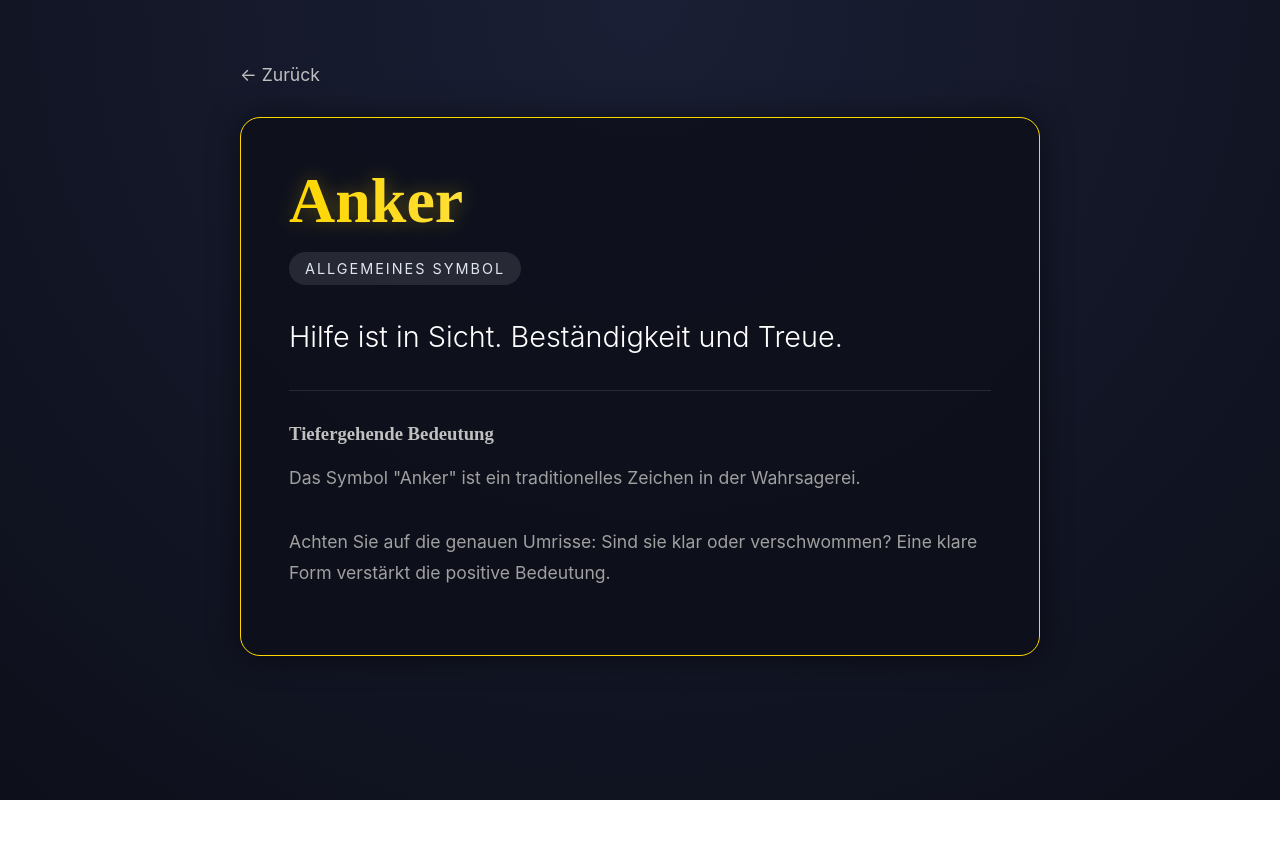
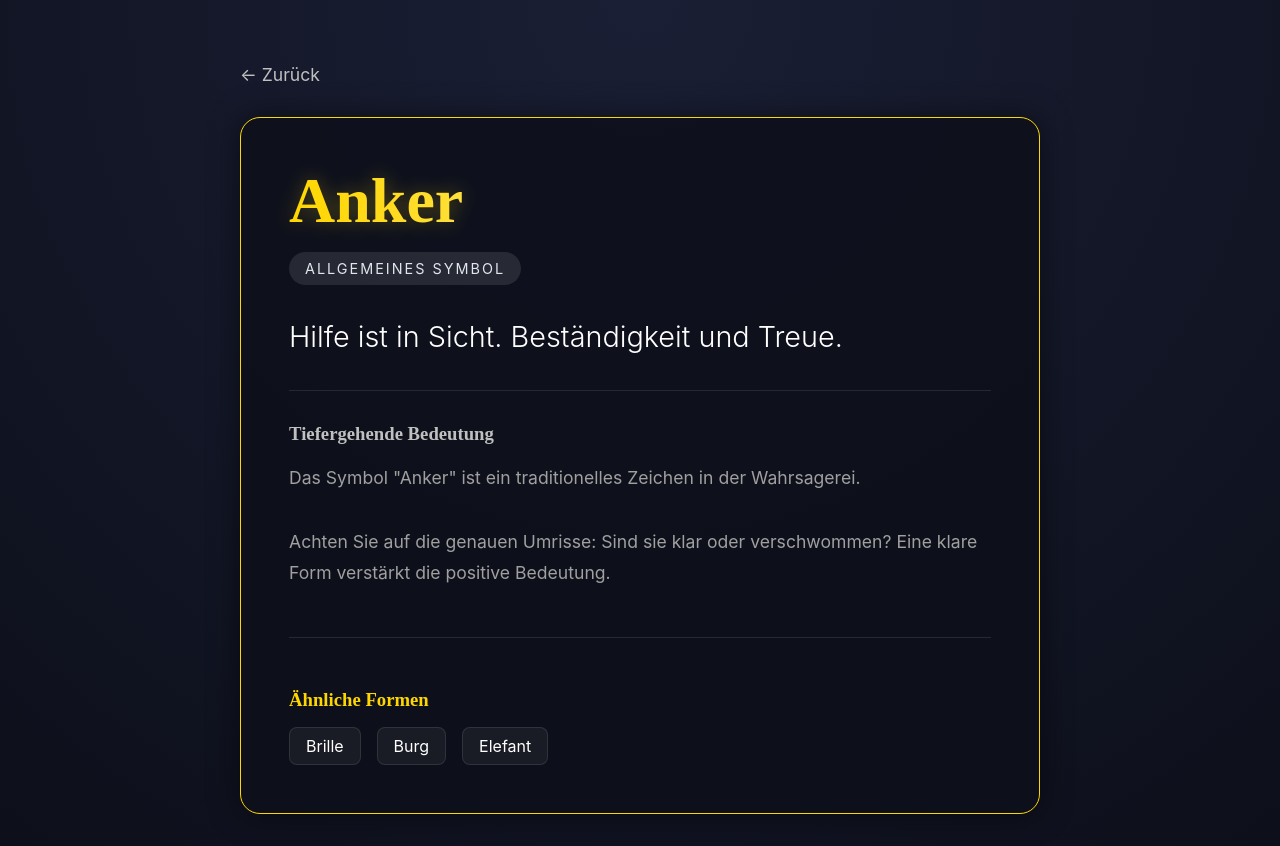
Before and after one commit to friewerts/molybdomancy, a React (Vite) app: page /interpretation/anchor in a window 1280 px wide. Before the commit the page ends 800 px from the top, so only its background shows below. Built offline with nearby package versions, Linux system fonts and the light colour scheme.

Commit message:
added synonyms

```diff
--- a/src/data/interpretations.json
+++ b/src/data/interpretations.json
@@ -1,52 +1,52 @@
 [
-  { "id": "eagle", "name": "Adler", "meaning": "Erfolg im Beruf und Privatleben. Ein Höhenflug steht bevor.", "category": "luck" },
-  { "id": "monkey", "name": "Affe", "meaning": "Hüten Sie sich vor falschen Freunden. Jemand könnte sie täuschen.", "category": "warning" },
-  { "id": "anchor", "name": "Anker", "meaning": "Hilfe ist in Sicht. Beständigkeit und Treue.", "category": "general" },
-  { "id": "apple", "name": "Apfel", "meaning": "Vertrauen könnte gebrochen werden. Aber auch: Fruchtbarkeit und Gesundheit.", "category": "warning" },
-  { "id": "car", "name": "Auto", "meaning": "Ein gewagtes Unternehmen verspricht Erfolg. Mobilität.", "category": "luck" },
-  { "id": "axe", "name": "Axt", "meaning": "Unglück im Anzug, oder: Nehmen Sie Ihr Schicksal selbst in die Hand.", "category": "warning" },
-  { "id": "baby", "name": "Baby", "meaning": "Häuslicher Friede, Familienzuwachs oder ein Neubeginn.", "category": "love" },
-  { "id": "ball", "name": "Ball", "meaning": "Das Glück rollt Ihnen zu. Ein gutes Jahr steht bevor.", "category": "luck" },
+  { "id": "eagle", "name": "Adler", "meaning": "Erfolg im Beruf und Privatleben. Ein Höhenflug steht bevor.", "category": "luck", "synonyms": ["Greifvogel", "Vogel", "Flügel"] },
+  { "id": "monkey", "name": "Affe", "meaning": "Hüten Sie sich vor falschen Freunden. Jemand könnte sie täuschen.", "category": "warning", "synonyms": ["Tier", "Schimpanse"] },
+  { "id": "anchor", "name": "Anker", "meaning": "Hilfe ist in Sicht. Beständigkeit und Treue.", "category": "general", "synonyms": ["Schiff", "Halt", "Maritime"] },
+  { "id": "apple", "name": "Apfel", "meaning": "Vertrauen könnte gebrochen werden. Aber auch: Fruchtbarkeit und Gesundheit.", "category": "warning", "synonyms": ["Obst", "Frucht", "Rund"] },
+  { "id": "car", "name": "Auto", "meaning": "Ein gewagtes Unternehmen verspricht Erfolg. Mobilität.", "category": "luck", "synonyms": ["Fahrzeug", "Wagen", "Reise"] },
+  { "id": "axe", "name": "Axt", "meaning": "Unglück im Anzug, oder: Nehmen Sie Ihr Schicksal selbst in die Hand.", "category": "warning", "synonyms": ["Beil", "Waffe", "Werkzeug"] },
+  { "id": "baby", "name": "Baby", "meaning": "Häuslicher Friede, Familienzuwachs oder ein Neubeginn.", "category": "love", "synonyms": ["Kind", "Säugling", "Geburt"] },
+  { "id": "ball", "name": "Ball", "meaning": "Das Glück rollt Ihnen zu. Ein gutes Jahr steht bevor.", "category": "luck", "synonyms": ["Kugel", "Rund", "Spielzeug"] },
   { "id": "tree", "name": "Baum", "meaning": "Wachstum, Gesundheit und langes Leben. Wünsche gehen in Erfüllung.", "category": "luck" },
   { "id": "cup", "name": "Becher", "meaning": "Glück und Geselligkeit.", "category": "luck" },
   { "id": "hatchet", "name": "Beil", "meaning": "Enttäuschung in der Liebe.", "category": "love" },
   { "id": "broom", "name": "Besen", "meaning": "Ein Konflikt bahnt sich an. Halten Sie Ordnung in Ihren Beziehungen.", "category": "warning" },
-  { "id": "flower", "name": "Blume", "meaning": "Eine neue Freundschaft entwickelt sich. Glück in der Liebe.", "category": "love" },
-  { "id": "boat", "name": "Boot", "meaning": "Glück auf Reisen oder in neuen Unternehmungen.", "category": "luck" },
-  { "id": "glasses", "name": "Brille", "meaning": "Weise Alter, oder: Schauen Sie genauer hin!", "category": "general" },
-  { "id": "bridge", "name": "Brücke", "meaning": "Neue Verbindungen werden geknüpft. Hindernisse werden überwunden.", "category": "luck" },
-  { "id": "castle", "name": "Burg", "meaning": "Wunsch nach Veränderung und Sicherheit.", "category": "general" },
-  { "id": "dagger", "name": "Dolch", "meaning": "Sie werden gewinnen, aber Vorsicht vor Aggression.", "category": "warning" },
-  { "id": "dragon", "name": "Drache", "meaning": "Ein starker Gegner oder eine große Herausforderung wartet.", "category": "warning" },
+  { "id": "flower", "name": "Blume", "meaning": "Eine neue Freundschaft entwickelt sich. Glück in der Liebe.", "category": "love", "synonyms": ["Blüte", "Pflanze", "Rose", "Tulpe"] },
+  { "id": "boat", "name": "Boot", "meaning": "Glück auf Reisen oder in neuen Unternehmungen.", "category": "luck", "synonyms": ["Schiff", "Kahn", "Segel"] },
+  { "id": "glasses", "name": "Brille", "meaning": "Weise Alter, oder: Schauen Sie genauer hin!", "category": "general", "synonyms": ["Augen", "Sehhilfe"] },
+  { "id": "bridge", "name": "Brücke", "meaning": "Neue Verbindungen werden geknüpft. Hindernisse werden überwunden.", "category": "luck", "synonyms": ["Übergang", "Bogen"] },
+  { "id": "castle", "name": "Burg", "meaning": "Wunsch nach Veränderung und Sicherheit.", "category": "general", "synonyms": ["Schloss", "Turm", "Festung"] },
+  { "id": "dagger", "name": "Dolch", "meaning": "Sie werden gewinnen, aber Vorsicht vor Aggression.", "category": "warning", "synonyms": ["Messer", "Waffe", "Schwert"] },
+  { "id": "dragon", "name": "Drache", "meaning": "Ein starker Gegner oder eine große Herausforderung wartet.", "category": "warning", "synonyms": ["Monster", "Fabelwesen", "Echse"] },
   { "id": "lizard", "name": "Eidechse", "meaning": "Ein großes Unglück verzieht sich schnell.", "category": "luck" },
   { "id": "egg", "name": "Ei", "meaning": "Familienzuwachs/Schwangerschaft. Ein neuer Plan reift heran.", "category": "love" },
   { "id": "elephant", "name": "Elefant", "meaning": "Viel Kraft, Geduld und Verständnis für andere.", "category": "general" },
-  { "id": "angel", "name": "Engel", "meaning": "Gutes wird Ihnen widerfahren. Schutz und Frieden.", "category": "luck" },
-  { "id": "duck", "name": "Ente", "meaning": "Sie kommen zu Geld. Finanzieller Gewinn.", "category": "finance" },
-  { "id": "owl", "name": "Eule", "meaning": "Weisheit und gute Planung sind jetzt wichtig.", "category": "general" },
-  { "id": "torch", "name": "Fackel", "meaning": "Ein langes Leben und geistige Erleuchtung.", "category": "luck" },
-  { "id": "falcon", "name": "Falke", "meaning": "Jemand ist eifersüchtig auf Sie.", "category": "warning" },
-  { "id": "fish", "name": "Fisch", "meaning": "Geld und Glück. Wohlstand.", "category": "finance" },
-  { "id": "bottle", "name": "Flasche", "meaning": "Fröhlichkeit und Geselligkeit.", "category": "luck" },
-  { "id": "frog", "name": "Frosch", "meaning": "Geldgewinn, vielleicht durch Lotterie.", "category": "finance" },
+  { "id": "angel", "name": "Engel", "meaning": "Gutes wird Ihnen widerfahren. Schutz und Frieden.", "category": "luck", "synonyms": ["Flügel", "Himmel", "Wesen"] },
+  { "id": "duck", "name": "Ente", "meaning": "Sie kommen zu Geld. Finanzieller Gewinn.", "category": "finance", "synonyms": ["Vogel", "Wasser", "Tier"] },
+  { "id": "owl", "name": "Eule", "meaning": "Weisheit und gute Planung sind jetzt wichtig.", "category": "general", "synonyms": ["Vogel", "Kauz", "Weise"] },
+  { "id": "torch", "name": "Fackel", "meaning": "Ein langes Leben und geistige Erleuchtung.", "category": "luck", "synonyms": ["Feuer", "Licht", "Flamme"] },
+  { "id": "falcon", "name": "Falke", "meaning": "Jemand ist eifersüchtig auf Sie.", "category": "warning", "synonyms": ["Vogel", "Greifvogel"] },
+  { "id": "fish", "name": "Fisch", "meaning": "Geld und Glück. Wohlstand.", "category": "finance", "synonyms": ["Wasser", "Tier", "Flosse"] },
+  { "id": "bottle", "name": "Flasche", "meaning": "Fröhlichkeit und Geselligkeit.", "category": "luck", "synonyms": ["Gefäß", "Glas"] },
+  { "id": "frog", "name": "Frosch", "meaning": "Geldgewinn, vielleicht durch Lotterie.", "category": "finance", "synonyms": ["Kröte", "Lurch", "Prinz"] },
   { "id": "gallows", "name": "Galgen", "meaning": "Vorsicht vor falschen Freunden!", "category": "warning" },
   { "id": "garden", "name": "Garten", "meaning": "Eine neue Liebe blüht auf.", "category": "love" },
   { "id": "bell", "name": "Glocke", "meaning": "Gute Nachrichten, Erbschaft oder Nachwuchs.", "category": "luck" },
   { "id": "guitar", "name": "Gitarre", "meaning": "Geheime Sehnsüchte oder eine leidenschaftliche Zeit.", "category": "love" },
   { "id": "hammer", "name": "Hammer", "meaning": "Sie werden Ihren Willen durchsetzen. Erfolg durch Arbeit.", "category": "luck" },
-  { "id": "heart", "name": "Herz", "meaning": "Großes Liebesglück. Sie verlieben sich.", "category": "love" },
-  { "id": "dog", "name": "Hund", "meaning": "Treue Freunde stehen Ihnen zur Seite.", "category": "luck" },
-  { "id": "hedgehog", "name": "Igel", "meaning": "Jemand ist neidisch auf Sie. Schützen Sie sich.", "category": "warning" },
-  { "id": "island", "name": "Insel", "meaning": "Sie sind einsam, aber finden zu sich selbst.", "category": "general" },
-  { "id": "camel", "name": "Kamel", "meaning": "Kleine Hindernisse müssen überwunden werden.", "category": "warning" },
-  { "id": "cat", "name": "Katze", "meaning": "Seien Sie vorsichtig und schmeichelhaft.", "category": "general" },
-  { "id": "cone", "name": "Kegel", "meaning": "Vorsicht bei Geschäften!", "category": "finance" },
-  { "id": "clover", "name": "Kleeblatt", "meaning": "Glück in allen Lebenslagen.", "category": "luck" },
-  { "id": "basket", "name": "Korb", "meaning": "Glück in der Liebe, oder 'einen Korb bekommen'.", "category": "love" },
-  { "id": "wreath", "name": "Kranz", "meaning": "Versöhnung im Freundeskreis.", "category": "love" },
-  { "id": "crown", "name": "Krone", "meaning": "Reichtum und Ansehen. Sie werden geehrt.", "category": "finance" },
-  { "id": "cake", "name": "Kuchen", "meaning": "Ein Fest steht bevor.", "category": "luck" },
-  { "id": "lion", "name": "Löwe", "meaning": "Sie haben starke Freunde und viel Kraft.", "category": "luck" },
+  { "id": "heart", "name": "Herz", "meaning": "Großes Liebesglück. Sie verlieben sich.", "category": "love", "synonyms": ["Liebe", "Organ", "Romantik"] },
+  { "id": "dog", "name": "Hund", "meaning": "Treue Freunde stehen Ihnen zur Seite.", "category": "luck", "synonyms": ["Tier", "Haustier", "Freund"] },
+  { "id": "hedgehog", "name": "Igel", "meaning": "Jemand ist neidisch auf Sie. Schützen Sie sich.", "category": "warning", "synonyms": ["Stachel", "Tier"] },
+  { "id": "island", "name": "Insel", "meaning": "Sie sind einsam, aber finden zu sich selbst.", "category": "general", "synonyms": ["Land", "Meer", "Einsamkeit"] },
+  { "id": "camel", "name": "Kamel", "meaning": "Kleine Hindernisse müssen überwunden werden.", "category": "warning", "synonyms": ["Wüste", "Tier"] },
+  { "id": "cat", "name": "Katze", "meaning": "Seien Sie vorsichtig und schmeichelhaft.", "category": "general", "synonyms": ["Kater", "Mietze", "Tier"] },
+  { "id": "cone", "name": "Kegel", "meaning": "Vorsicht bei Geschäften!", "category": "finance", "synonyms": ["Form", "Spiel"] },
+  { "id": "clover", "name": "Kleeblatt", "meaning": "Glück in allen Lebenslagen.", "category": "luck", "synonyms": ["Klee", "Pflanze", "Glück"] },
+  { "id": "basket", "name": "Korb", "meaning": "Glück in der Liebe, oder 'einen Korb bekommen'.", "category": "love", "synonyms": ["Behälter", "Tragen"] },
+  { "id": "wreath", "name": "Kranz", "meaning": "Versöhnung im Freundeskreis.", "category": "love", "synonyms": ["Kreis", "Blumen"] },
+  { "id": "crown", "name": "Krone", "meaning": "Reichtum und Ansehen. Sie werden geehrt.", "category": "finance", "synonyms": ["König", "Macht", "Gold"] },
+  { "id": "cake", "name": "Kuchen", "meaning": "Ein Fest steht bevor.", "category": "luck", "synonyms": ["Torte", "Gebäck", "Feier"] },
+  { "id": "lion", "name": "Löwe", "meaning": "Sie haben starke Freunde und viel Kraft.", "category": "luck", "synonyms": ["Raubtier", "König", "Kraft"] },
   { "id": "spoon", "name": "Löffel", "meaning": "Man spricht über Sie, aber es ist harmlos.", "category": "general" },
   { "id": "mouse", "name": "Maus", "meaning": "Heimliche Liebe oder kleine Verluste.", "category": "love" },
   { "id": "knife", "name": "Messer", "meaning": "Zwietracht und Streit.", "category": "warning" },
--- a/src/index.css
+++ b/src/index.css
@@ -265,6 +265,39 @@ a {
   font-size: 1.1rem;
 }
 
+.similar-shapes {
+  margin-top: 3rem;
+  padding-top: 2rem;
+  border-top: 1px solid rgba(255, 255, 255, 0.1);
+}
+
+.similar-shapes h3 {
+  font-family: var(--font-serif);
+  color: var(--accent-gold);
+  margin-bottom: 1rem;
+}
+
+.similar-grid {
+  display: flex;
+  gap: 1rem;
+  flex-wrap: wrap;
+}
+
+.similar-item {
+  background: rgba(255, 255, 255, 0.05);
+  border: 1px solid rgba(255, 255, 255, 0.1);
+  padding: 0.5rem 1rem;
+  border-radius: 8px;
+  color: #fff;
+  transition: all 0.2s;
+}
+
+.similar-item:hover {
+  background: rgba(255, 255, 255, 0.1);
+  border-color: var(--accent-gold);
+  transform: translateY(-2px);
+}
+
 /* Animations */
 .slide-in {
   animation: slideIn 0.4s ease-out forwards;
--- a/src/pages/Detail.tsx
+++ b/src/pages/Detail.tsx
@@ -42,6 +42,20 @@ export default function Detail() {
               Achten Sie auf die genauen Umrisse: Sind sie klar oder verschwommen? Eine klare Form verstärkt die positive Bedeutung.
             </p>
           </div>
+
+          <div className="similar-shapes">
+            <h3>Ähnliche Formen</h3>
+            <div className="similar-grid">
+              {allInterpretations
+                .filter(i => i.category === shape.category && i.id !== shape.id)
+                .slice(0, 3)
+                .map(similar => (
+                  <Link to={`/interpretation/${similar.id}`} key={similar.id} className="similar-item">
+                    {similar.name}
+                  </Link>
+                ))}
+            </div>
+          </div>
         </div>
       </div>
     </div>
--- a/src/pages/Home.tsx
+++ b/src/pages/Home.tsx
@@ -12,7 +12,8 @@ export default function Home() {
     const q = query.toLowerCase().trim();
     if (!q) return allInterpretations;
     return allInterpretations.filter(item =>
-      item.name.toLowerCase().includes(q)
+      item.name.toLowerCase().includes(q) ||
+      item.synonyms?.some(s => s.toLowerCase().includes(q))
     );
   }, [query]);
 
--- a/src/types/index.ts
+++ b/src/types/index.ts
@@ -3,4 +3,5 @@ export interface Interpretation {
   name: string;
   meaning: string;
   category?: 'love' | 'luck' | 'finance' | 'general' | 'warning';
+  synonyms?: string[];
 }
```
